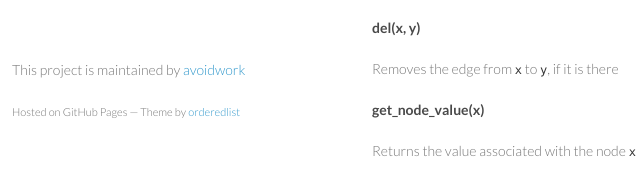
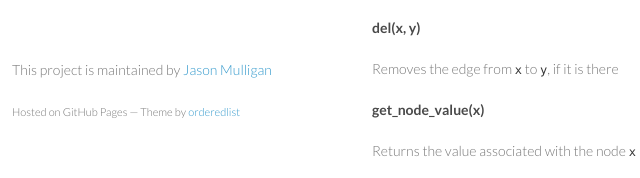
Before and after one commit to avoidwork/tiny-graph, a plain HTML site: page index.html in a window 1280 px wide. Shown: the part 609-787 px from the top of the page, 198-838 px from the left. Drawn offline with Linux system fonts and the light colour scheme.

Commit message:
Update index.html

```diff
--- a/index.html
+++ b/index.html
@@ -93,7 +93,7 @@ g.set_edge_value(<span class="pl-s1"><span class="pl-pds">'</span>f<span class="
 Licensed under the BSD-3 license</p>
       </section>
       <footer>
-        <p>This project is maintained by <a href="https://github.com/avoidwork">avoidwork</a></p>
+        <p>This project is maintained by <a href="https://github.com/avoidwork">Jason Mulligan</a></p>
         <p><small>Hosted on GitHub Pages &mdash; Theme by <a href="https://github.com/orderedlist">orderedlist</a></small></p>
       </footer>
     </div>
```
